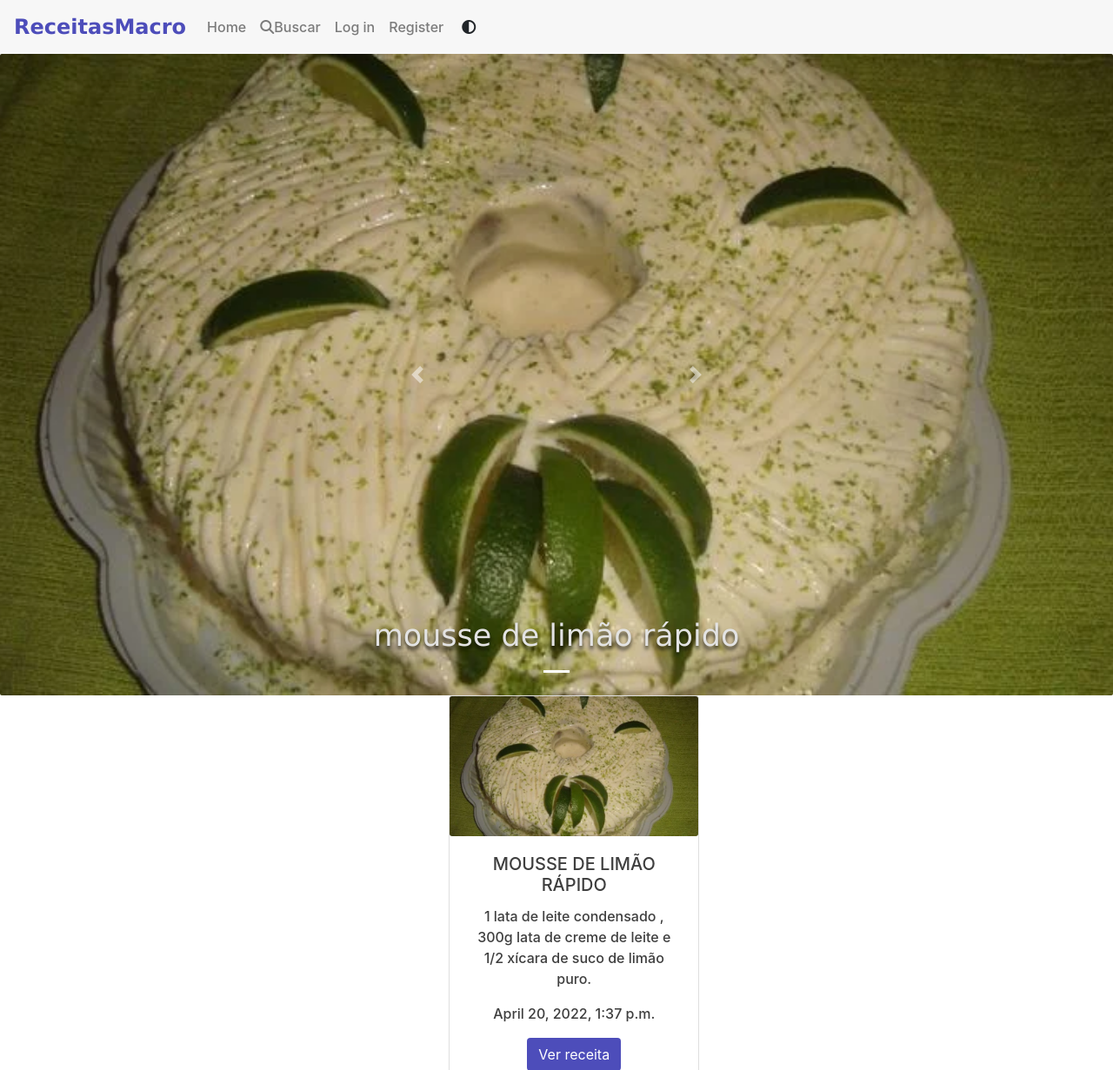
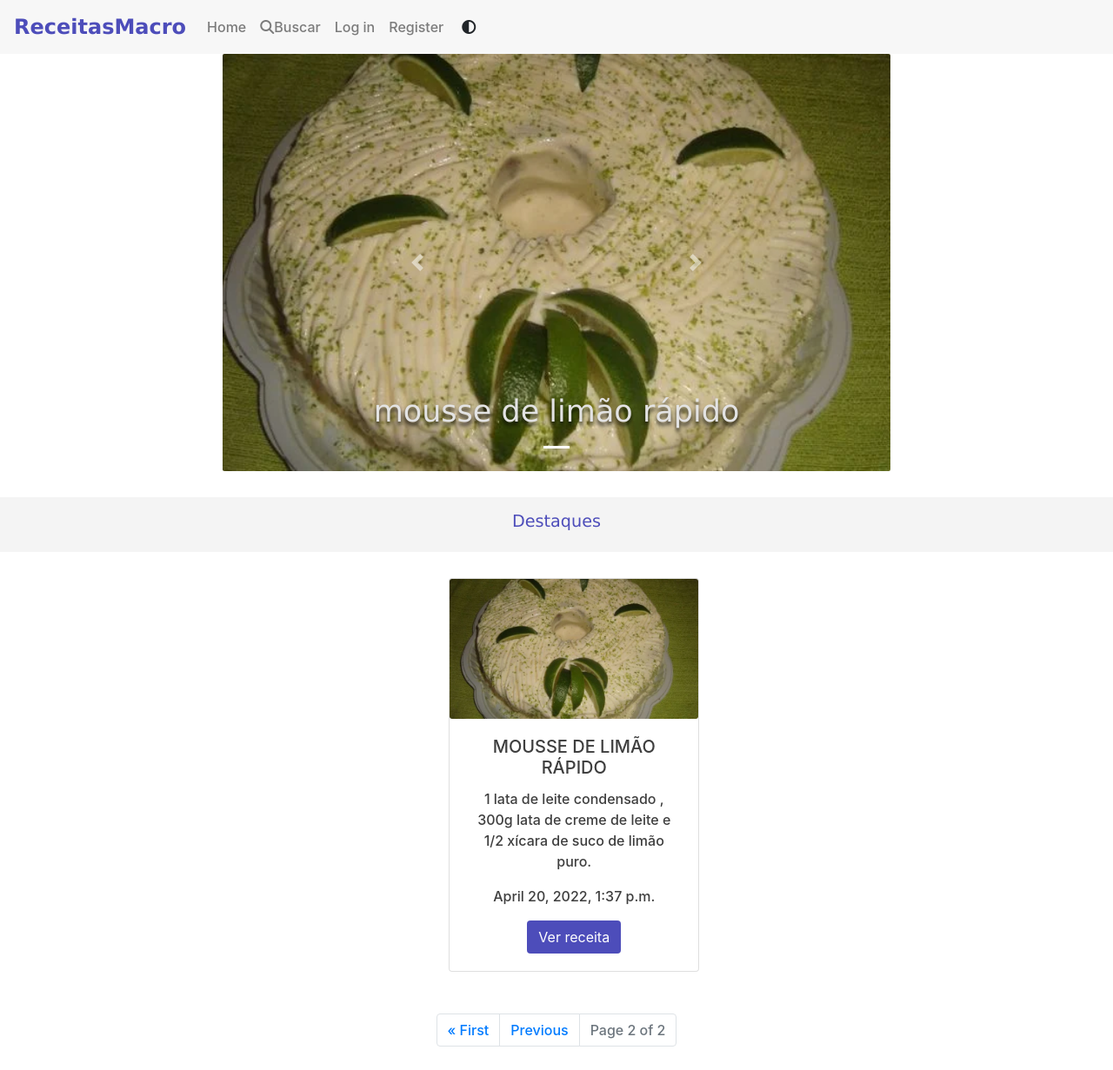
Before and after one commit to Arthur020104/ReceitasMacro, a Django app: page /?page=2 in a window 1280 px wide. Shown: the top 1231 px of the page at 87% size. Run offline with Django 4.2, Linux system fonts and the light colour scheme; data comes from the database, SQL or seed files in the repository; data that the repository does not hold is empty; some libraries are stand-ins or nearby versions.

Commit message:
arrumando alguns bugs no js e adicionando um divisor entre o carousel e as receitas

```diff
--- a/decidir/static/decidir/script.js
+++ b/decidir/static/decidir/script.js
@@ -31,6 +31,7 @@ function fullpage(receita)
   {
     busca.style.display = "none";
   }
+  document.querySelector('.separation_border').style.display = 'none';
   document.querySelector('#receitas').style.display = 'none';
   let fullpage = document.querySelector('#fullpage');
   fullpage.style.display = 'block';
@@ -173,13 +174,13 @@ if(busca)
           row.classList.add('row');
           x = row;
         }
-        if(localStorage.getItem("mode")=="light")
+        if(localStorage.getItem("mode")=="dark")
         {
-          x.innerHTML += '<div class="col-lg-3"><div class="card" style="width: 18rem;"><img class="card-img" src="'+result[results].img[0]+'" alt='+result[results].name+'><div class="card-body"><h5 class="card-title">'+result[results].name+'</h5><p class="card-text">'+result[results].ingredientes+'</p><p class="card-text">'+result[results].timestamp+'</p><a data-id_receita="'+result[results].id+'" class="cards_btn btn">Ver receita</a></div></div></div>';
+          x.innerHTML += '<div class="col-lg-3"><div class="card" style="width: 18rem;"><img class="card-img" src="'+result[results].img[0]+'" alt='+result[results].name+'><div class="card-body dark-mode-body"><h5 class="card-title">'+result[results].name+'</h5><p class="card-text">'+result[results].ingredientes+'</p><p class="card-text">'+result[results].timestamp+'</p><a data-id_receita="'+result[results].id+'" class="cards_btn btn button-dark-mode">Ver receita</a></div></div></div>';
         }
         else
         {
-          x.innerHTML += '<div class="col-lg-3"><div class="card" style="width: 18rem;"><img class="card-img" src="'+result[results].img[0]+'" alt='+result[results].name+'><div class="card-body dark-mode-body"><h5 class="card-title">'+result[results].name+'</h5><p class="card-text">'+result[results].ingredientes+'</p><p class="card-text">'+result[results].timestamp+'</p><a data-id_receita="'+result[results].id+'" class="cards_btn btn button-dark-mode">Ver receita</a></div></div></div>';
+          x.innerHTML += '<div class="col-lg-3"><div class="card" style="width: 18rem;"><img class="card-img" src="'+result[results].img[0]+'" alt='+result[results].name+'><div class="card-body"><h5 class="card-title">'+result[results].name+'</h5><p class="card-text">'+result[results].ingredientes+'</p><p class="card-text">'+result[results].timestamp+'</p><a data-id_receita="'+result[results].id+'" class="cards_btn btn">Ver receita</a></div></div></div>';
         }
       }
       parent.appendChild(x);
@@ -192,6 +193,15 @@ if(busca)
 let darkmode = document.querySelector("#darkmode");
 function dark()
 {
+  icons = document.querySelectorAll('button.icon');
+  icons.forEach(icon =>{
+    icon.classList.toggle('button-dark-mode');
+  });
+  const separation_border = document.querySelector(".separation_border");
+  if(separation_border)
+  {
+    document.querySelector(".separation_border").classList.toggle('separation_border-dark-mode');
+  }
   document.querySelector(".navbar-toggler").classList.toggle('toggler-icon-dark');
   document.querySelectorAll('.btn').forEach(btn =>{
     btn.classList.toggle('button-dark-mode');
@@ -422,7 +432,6 @@ if (message)
 });
 function darkfull()
 {
-  console.log("aaaaaaaaaaaaaaaaaaaaaa");
   document.querySelectorAll('.recipe-info').forEach(recipe_info=>
     {
       recipe_info.classList.toggle('textarea-dark')
--- a/decidir/static/decidir/styles.css
+++ b/decidir/static/decidir/styles.css
@@ -471,22 +471,23 @@ select:hover {
 {
     width: 100%;
     margin: auto;
+    margin-bottom: 30px!important;
 }
 .d-blocki
 {
     flex-shrink: 0;
     margin: auto!important;
     border-radius: 2px;
-    height: calc(100vh - 62px);
-    width: 100%!important;
+    height: 60vh;
+    width: 60%!important;
 }
 .carousel-control-previ
 {
-    margin-left: 10%;
+    margin-left: 18%;
 }
 .carousel-control-nexti
 {
-    margin-right: 10%;
+    margin-right: 18%;
 }
 
 @media (max-width:500px)
@@ -527,3 +528,22 @@ select:hover {
     text-shadow: 0 4px 4px rgba(0, 0, 0, 0.75);
     font-size: 35px !important;
 }
+.separation_border
+{
+    background-color: #f4f4f4;
+    color: #4d4Dba;
+    padding: 1rem;
+    margin-bottom: 30px;
+}
+.separation_border-dark-mode
+{
+    color: #e3e3e3;
+    background-color: #1a1a1a;
+}
+.separation_border h3
+{
+    font-size: 1.2rem;
+    font-weight: 500;
+    font-family: Verdana, Geneva, Tahoma, sans-serif;
+    line-height: normal;
+}
--- a/decidir/templates/decidir/index.html
+++ b/decidir/templates/decidir/index.html
@@ -64,7 +64,7 @@
 
 
 
-
+<div class="separation_border text-center"><h3>Destaques</h3></div>
 <div id="receitas">
     <div class="container text-center">
         <div class="container-fluid">
--- a/decidir/views.py
+++ b/decidir/views.py
@@ -10,17 +10,11 @@
 import json
 from googletrans import Translator
 from datetime import datetime
-#New version is buged so this one is fine
+
 def index(request):
     minute = int(datetime.now().strftime("%M"))
     if minute % 5 == 0:
-        receitas = receita.objects.all().order_by('name')
-    elif minute % 3 == 0:
-        receitas = receita.objects.all().order_by('timestamp').reverse()
-    elif minute % 7 == 0:
-        receitas = receita.objects.all().order_by('name').reverse()
-    elif minute % 11 == 0:
-        receitas = receita.objects.all().order_by('ingredientes')
+         receitas = receita.objects.all().order_by('ingredientes')
     else:
         receitas = receita.objects.all().order_by('likes').reverse()
     for tms in receitas:
```
